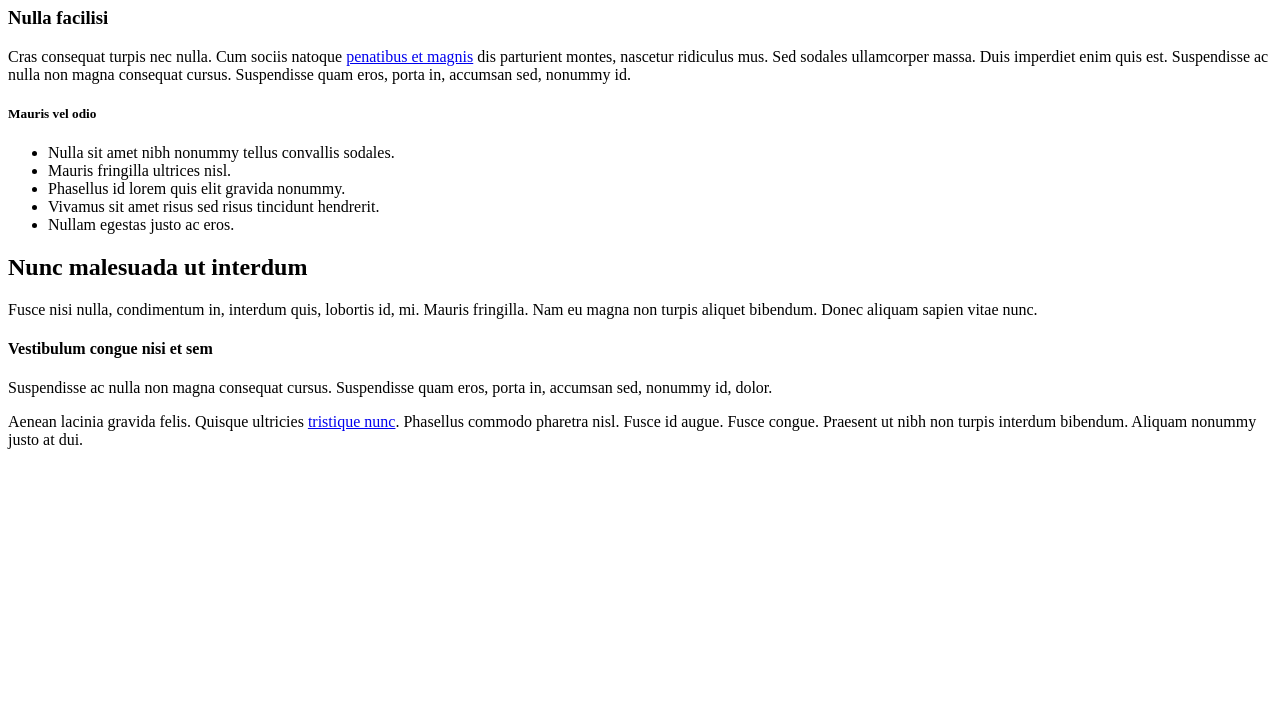
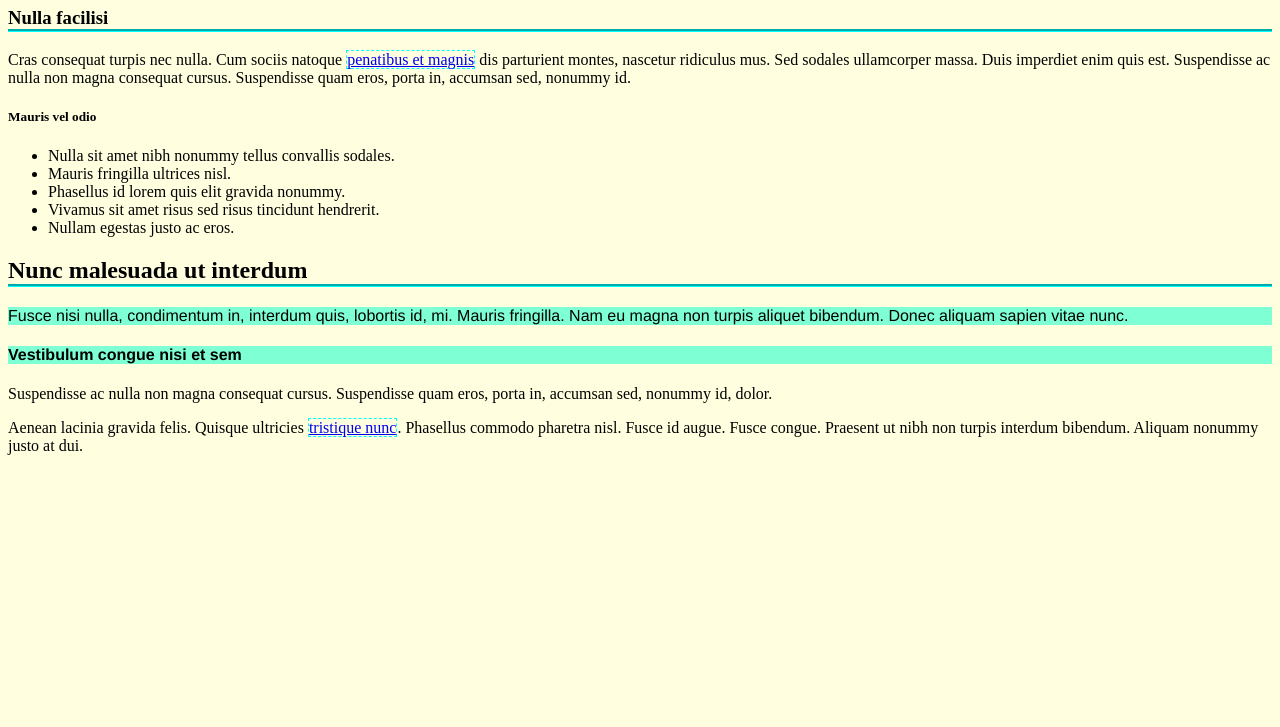
Before and after one commit to hoshik2/CV, a plain HTML site: page index.html in a window 1280 px wide. Shown: the part 73-800 px from the top of the page. Drawn offline with Linux system fonts and the light colour scheme.

Commit message:
Update index.html

```diff
--- a/index.html
+++ b/index.html
@@ -6,7 +6,7 @@
     <meta name="description" content="Test html page">
     <meta name="keywords" content="HTML,Test,Sample">
     <meta name="author" content="Joakim Salomon">
-    <link rel="Stylesheet" href="uppgift11.css">
+    <link rel="Stylesheet" href="index.css">
   </head>
   <body>
     <h1>Lorem ipsum dolor sit amet</h1>
```
